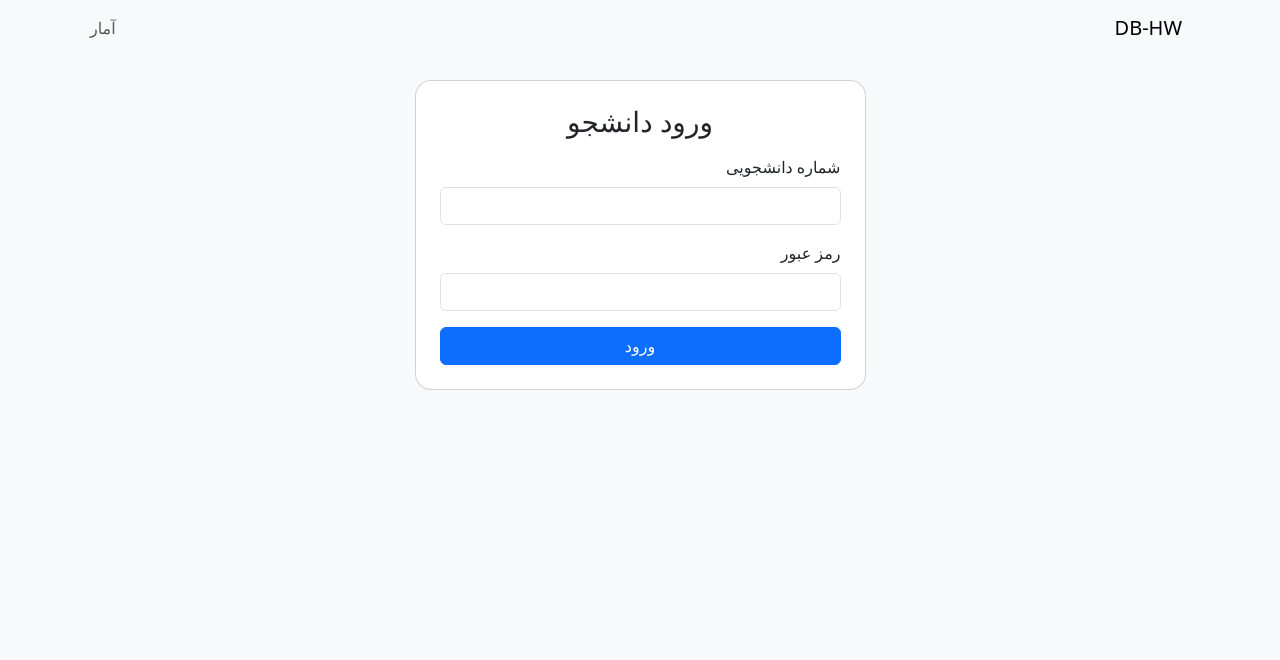
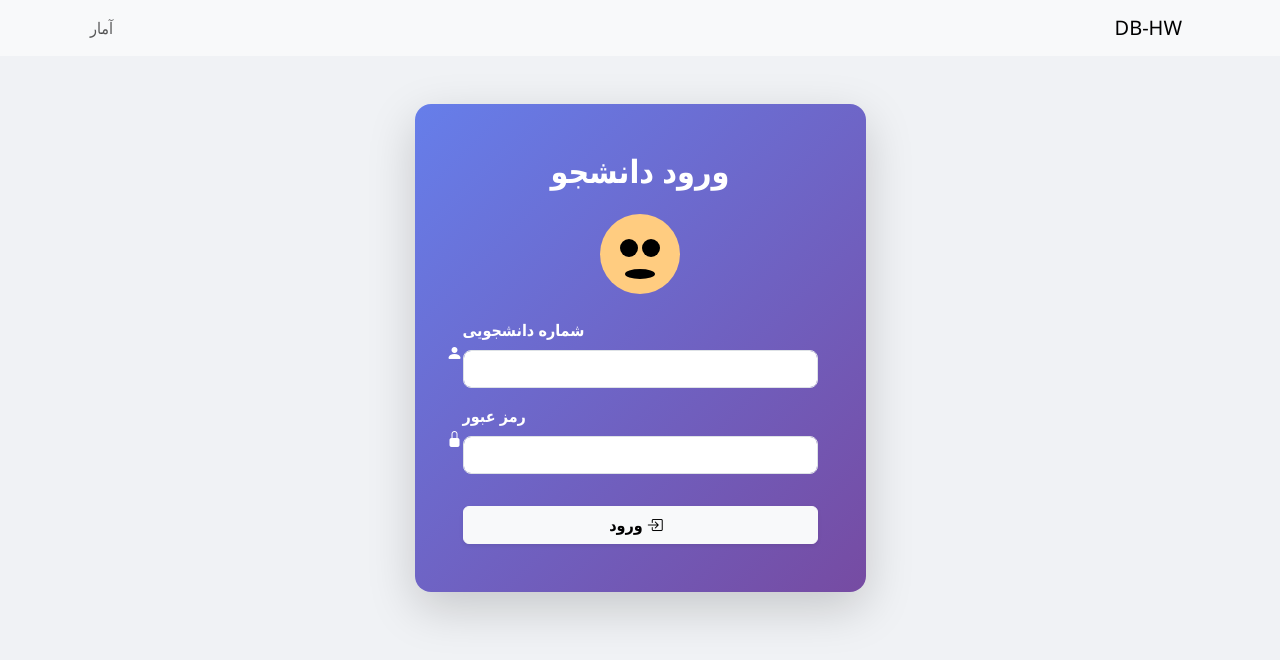
Before and after one commit to milad-ai/db_flask, a Flask app: page / in a window 1280 px wide. Shown: the top 660 px of the page. Run offline with Flask 3, Linux system fonts and the light colour scheme.

Commit message:
Update login.html

```diff
--- a/templates/login.html
+++ b/templates/login.html
@@ -1,21 +1,122 @@
+
 {% extends "base.html" %}
 {% block content %}
-<div class="row justify-content-center">
+<div class="row justify-content-center mt-5">
   <div class="col-md-5">
-    <div class="card p-4">
-      <h3 class="mb-3 text-center">ورود دانشجو</h3>
-      <form method="POST">
-        <div class="mb-3">
-          <label class="form-label">شماره دانشجویی</label>
-          <input type="text" name="student_id" class="form-control" required>
+    <div class="card shadow-lg border-0 rounded-4 p-5" style="background: linear-gradient(135deg, #667eea, #764ba2); color: white; position: relative;">
+      <h2 class="text-center mb-4 fw-bold">ورود دانشجو</h2>
+
+      <!-- میمون با CSS -->
+      <div class="text-center mb-4">
+        <div class="monkey-face">
+          <div class="eye left-eye"></div>
+          <div class="eye right-eye"></div>
+          <div class="mouth"></div>
         </div>
-        <div class="mb-3">
-          <label class="form-label">رمز عبور</label>
-          <input type="password" name="password" class="form-control" required>
+      </div>
+
+      <form method="POST" class="text-start">
+        <div class="mb-3 position-relative">
+          <label class="form-label fw-semibold">شماره دانشجویی</label>
+          <input type="text" name="student_id" class="form-control rounded-3 ps-5" placeholder="مثال: 14001234" required>
+          <span class="position-absolute top-50 translate-middle-y ps-3" style="color: #fff;">
+            <i class="bi bi-person-fill"></i>
+          </span>
         </div>
-        <button type="submit" class="btn btn-primary w-100">ورود</button>
+
+        <div class="mb-3 position-relative">
+          <label class="form-label fw-semibold">رمز عبور</label>
+          <input type="password" name="password" id="password-field" class="form-control rounded-3 ps-5" placeholder="رمز خود را وارد کنید" required>
+          <span class="position-absolute top-50 translate-middle-y ps-3" style="color: #fff;">
+            <i class="bi bi-lock-fill"></i>
+          </span>
+        </div>
+
+        <button type="submit" class="btn btn-light w-100 fw-bold shadow-sm mt-3">
+          <i class="bi bi-box-arrow-in-right me-2"></i> ورود
+        </button>
       </form>
+
+
     </div>
   </div>
 </div>
+
+<!-- Bootstrap Icons CDN -->
+<link rel="stylesheet" href="https://cdn.jsdelivr.net/npm/bootstrap-icons@1.11.1/font/bootstrap-icons.css">
+
+<style>
+  body {
+    background: #f0f2f5;
+    font-family: 'Segoe UI', Tahoma, Geneva, Verdana, sans-serif;
+  }
+
+  .card input:focus {
+    box-shadow: 0 0 12px rgba(255,255,255,0.7);
+    border-color: #fff;
+  }
+
+  .form-control::placeholder {
+    color: rgba(255,255,255,0.7);
+  }
+
+  .position-relative input {
+    transition: 0.3s all;
+  }
+
+  .position-relative input:focus {
+    padding-left: 2.5rem;
+  }
+
+  .btn-light:hover {
+    transform: translateY(-2px);
+    transition: 0.2s;
+  }
+
+  /* میمون CSS */
+  .monkey-face {
+    width: 80px;
+    height: 80px;
+    background: #ffcc80;
+    border-radius: 50%;
+    margin: 0 auto;
+    position: relative;
+  }
+  .eye {
+    width: 18px;
+    height: 18px;
+    background: #000;
+    border-radius: 50%;
+    position: absolute;
+    top: 25px;
+    transition: transform 0.2s;
+  }
+  .left-eye { left: 20px; }
+  .right-eye { right: 20px; }
+  .mouth {
+    width: 30px;
+    height: 10px;
+    border-radius: 50%;
+    background: #000;
+    position: absolute;
+    bottom: 15px;
+    left: 50%;
+    transform: translateX(-50%);
+  }
+</style>
+
+<script>
+  const passwordField = document.getElementById('password-field');
+  const eyes = document.querySelectorAll('.eye');
+
+  passwordField.addEventListener('focus', () => {
+
+    eyes.forEach(e => e.style.transform = 'translateY(-5px) scale(1.2)');
+  });
+
+  passwordField.addEventListener('blur', () => {
+
+    eyes.forEach(e => e.style.transform = 'translateY(0) scale(1)');
+  });
+</script>
 {% endblock %}
```
